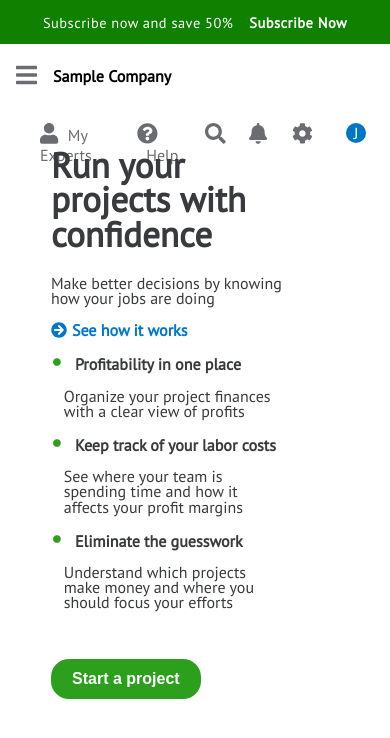
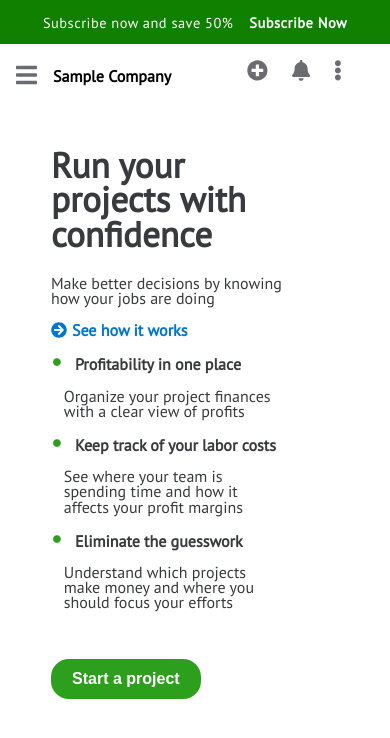
Before and after one commit to Junjpan/Craft_Demo_QBO, a React (Create React App) app in the folder client/: page /app/projects in a window 390 px wide. Shown: the top 738 px of the page. Built offline with nearby package versions, Linux system fonts and the light colour scheme.

Commit message:
make navbar more responsive

```diff
--- a/client/src/components/navbar/icons/Icons.js
+++ b/client/src/components/navbar/icons/Icons.js
@@ -6,7 +6,8 @@ import {
   faSearch,
   faBell,
   faCog,
-  faPlusCircle
+  faPlusCircle,
+  faEllipsisV,
 } from "@fortawesome/free-solid-svg-icons";
 import { PropTypes } from "prop-types";
 import "./icon.scss";
@@ -16,31 +17,37 @@ const Icons = (props) => {
     <div>
       <ul className='icons'>
         {!props.sidebar && (
-          <li>
+          <li className="plus_icon">
             <FontAwesomeIcon
               icon={faPlusCircle}
-              className='navbar_icon'
+              className='navbar_icon '
             ></FontAwesomeIcon>
           </li>
         )}
-        <li>
+        <li className="plus_icon_hidden">
+            <FontAwesomeIcon
+              icon={faPlusCircle}
+              className='navbar_icon '
+            ></FontAwesomeIcon>
+          </li>
+        <li className="user_icon">
           <FontAwesomeIcon
             icon={faUser}
-            className='navbar_icon'
+            className='navbar_icon '
           ></FontAwesomeIcon>
           <span>My Experts</span>
         </li>
-        <li>
+        <li className="question_icon">
           <FontAwesomeIcon
             icon={faQuestionCircle}
-            className='navbar_icon'
+            className='navbar_icon '
           ></FontAwesomeIcon>
           <span>Help</span>
         </li>
-        <li>
+        <li className="search_icon">
           <FontAwesomeIcon
             icon={faSearch}
-            className='navbar_icon'
+            className='navbar_icon '
           ></FontAwesomeIcon>
         </li>
         <li>
@@ -50,6 +57,9 @@ const Icons = (props) => {
           ></FontAwesomeIcon>
         </li>
         <li>
+          <FontAwesomeIcon icon={faEllipsisV} className='navbar_icon ellipsis_icon' />
+        </li>
+        <li className="cog_icon">
           <FontAwesomeIcon
             icon={faCog}
             className='navbar_icon'
@@ -58,6 +68,7 @@ const Icons = (props) => {
         <li>
           <span className='username'>J</span>
         </li>
+
       </ul>
     </div>
   );
--- a/client/src/components/navbar/icons/icon.scss
+++ b/client/src/components/navbar/icons/icon.scss
@@ -1,31 +1,50 @@
-.icons{
-    color:#6b6c72;
-    display:flex;
+.icons {
+  color: #6b6c72;
+  display: flex;
   flex-direction: row;
   justify-content: right;
-    float:right;
-    span{
-        margin-left:0.6rem;
+  float: right;
+  span {
+    margin-left: 0.6rem;
   }
-    li{
+  li {
     list-style-type: none;
-        margin-right:1.5rem;
-        &:hover{
-            cursor:pointer;
-            color:black;
+    margin-right: 1.5rem;
+    &:hover {
+      cursor: pointer;
+      color: black;
     }
   }
-    .navbar_icon{
+  .navbar_icon {
     font-size: 1.3rem;
   }
 }
 
-.username{
-    display:inline-block;
-    height:20px;
-    width:20px;
-    border-radius:50%;
-    background:#0077c5;
-    color:white;
+.username {
+  display: inline-block;
+  height: 20px;
+  width: 20px;
+  border-radius: 50%;
+  background: #0077c5;
+  color: white;
   text-align: center;
 }
+.ellipsis_icon,
+.plus_icon_hidden {
+  display: none;
+}
+@media screen and (max-width: 900px) {
+  .ellipsis_icon,.plus_icon_hidden,
+  .plus_icon {
+    display: block;
+  }
+
+  .user_icon,
+  .question_icon,
+  .search_icon,
+  .cog_icon,
+  .username,
+  .plus_icon {
+    display: none;
+  }
+}
```
Lines whose indentation alone changed are shown as unchanged.
